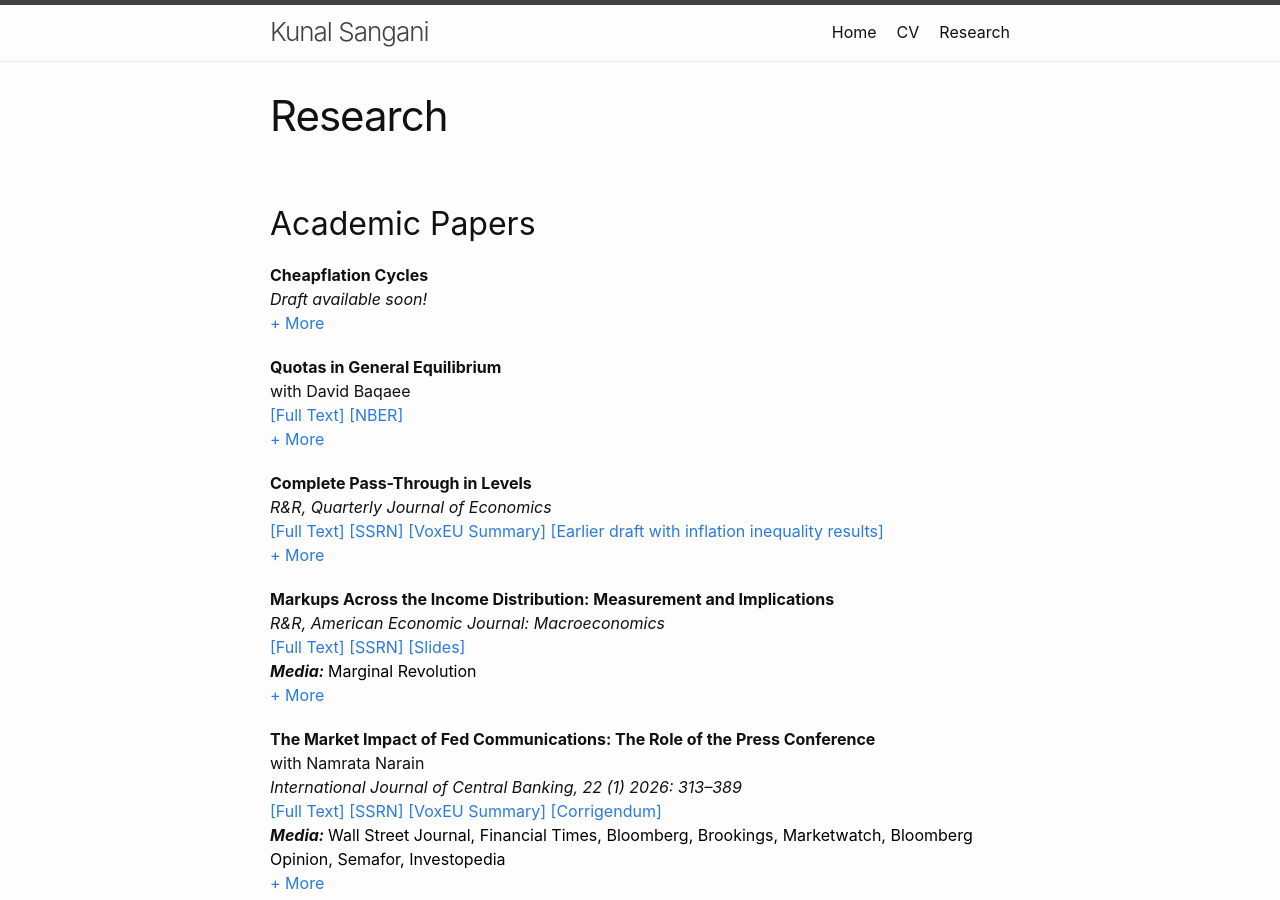
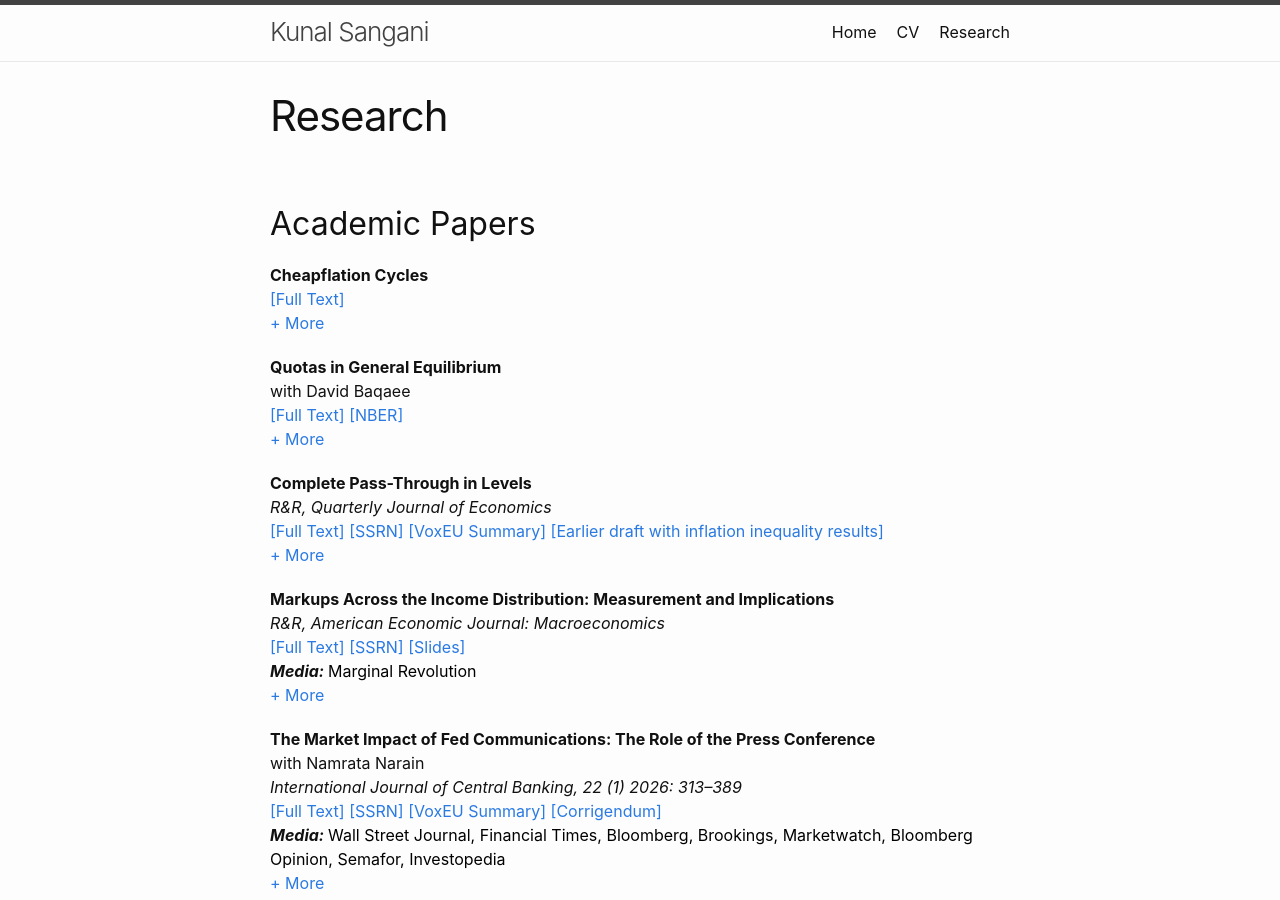
Before and after one commit to kunalsangani/kunalsangani.github.io, a Jekyll site: the page built from research.markdown, in a window 1280 px wide and 900 px high. Built offline with Jekyll 4.4.1, drawn with Linux system fonts in a browser that asks for light colours; nearby versions of some CDN libraries.

Commit message:
Added cheapflation

```diff
--- a/_data/research.yml
+++ b/_data/research.yml
@@ -3,7 +3,10 @@
   items:
     - cheapflation:
       title: Cheapflation Cycles
-      status: Draft available soon!
+      links:
+        - paper:
+          name: Full Text
+          href: https://kunalsangani.com/files/unequal_incidence_live.pdf
       abstract: >-
         We document a new source of fluctuations in inflation inequality. When the cost
         of upstream inputs rises, varieties within a product category tend to have similar absolute
```
Also changed, not shown: 3 other files.
